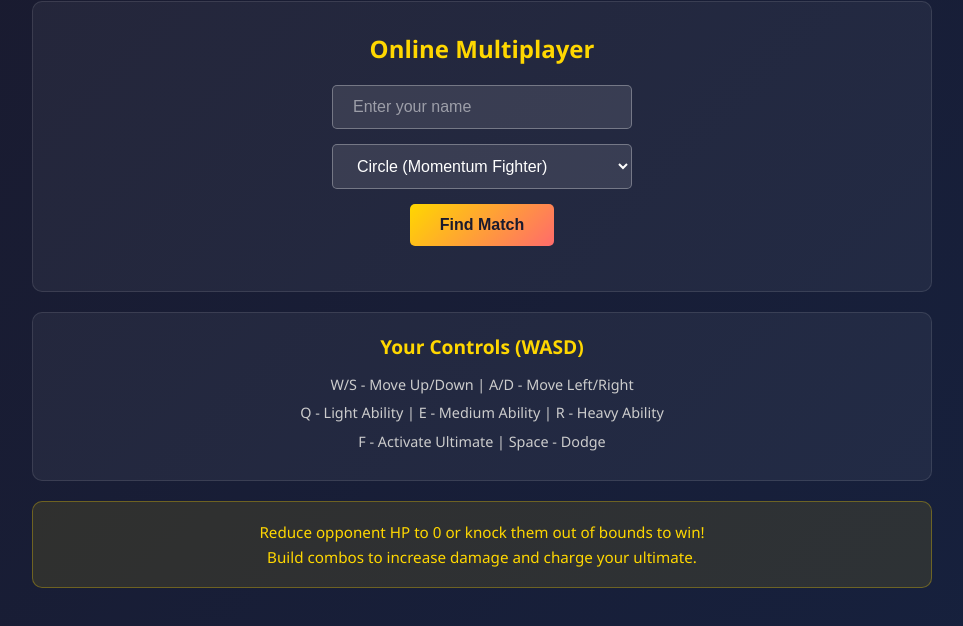
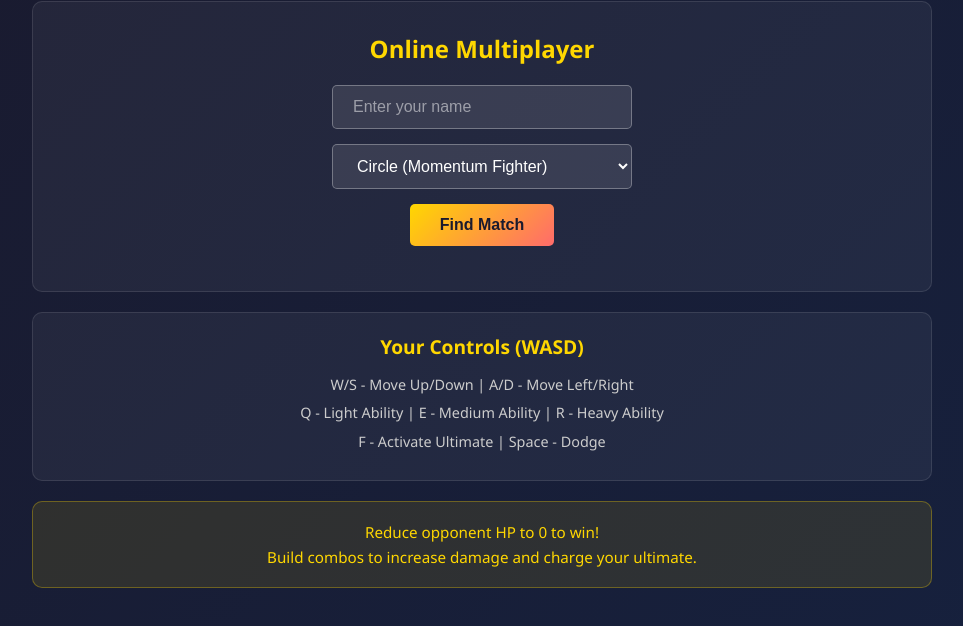
Before and after one commit to maxilaisa/War-Shapes, a website with bundled scripts: page frontend/index.html in a window 1280 px wide. Shown: the part 148-774 px from the top of the page, without its empty margins (158-1121 px from the left). Built offline with nearby package versions, Linux system fonts and the light colour scheme; no server answers.

Commit message:
Update index.html

```diff
--- a/frontend/index.html
+++ b/frontend/index.html
@@ -68,7 +68,7 @@
             </div>
         </div>
         <div class="game-info">
-            <p>Reduce opponent HP to 0 or knock them out of bounds to win!</p>
+            <p>Reduce opponent HP to 0 to win!</p>
             <p>Build combos to increase damage and charge your ultimate.</p>
         </div>
     </div>
```
